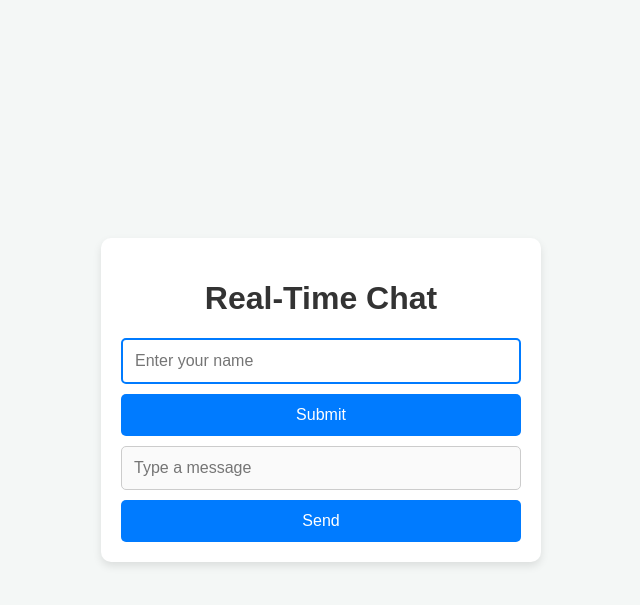
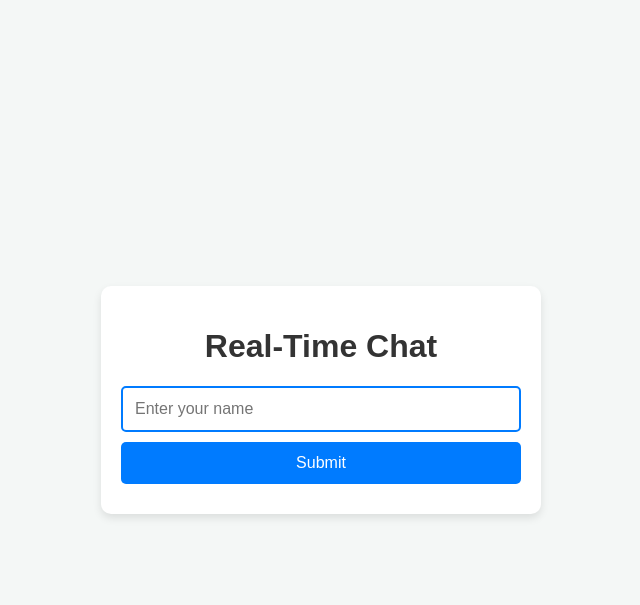
Before and after one commit to rib3ni/chatapppython, a Flask app: page / in a window 1280 px wide. Shown: the top 605 px of the page, without its empty margins (319-959 px from the left). Run offline with Flask 3, Linux system fonts and the light colour scheme; some libraries are stand-ins or nearby versions.

Commit message:
Hide message input and send button until username is submitted

```diff
--- a/static/styles.css
+++ b/static/styles.css
@@ -29,7 +29,7 @@ h1 {
     margin-bottom: 10px;
 }
 
-/* Hidden elements (used to hide chat area until username is entered) */
+/* Hidden elements */
 .hidden {
     display: none;
 }
--- a/templates/index.html
+++ b/templates/index.html
@@ -19,8 +19,12 @@
 
         <!-- Chat section, hidden initially -->
         <ul id="messages" class="hidden"></ul>
-        <input id="message" type="text" placeholder="Type a message" disabled>
-        <button id="sendBtn" disabled>Send</button>
+
+        <!-- Hidden message input and send button initially -->
+        <div id="chat-controls" class="hidden">
+            <input id="message" type="text" placeholder="Type a message">
+            <button id="sendBtn">Send</button>
+        </div>
     </div>
 
     <script>
@@ -34,16 +38,16 @@
             const submitNameBtn = document.getElementById('submit-name-btn');
             const usernameContainer = document.getElementById('username-container');
             const messagesContainer = document.getElementById('messages');
+            const chatControls = document.getElementById('chat-controls');
 
-            // Enable message input after username is entered
+            // Enable message input and show chat controls after username is entered
             submitNameBtn.addEventListener('click', () => {
                 username = usernameInput.value.trim();
                 if (username !== '') {
-                    // Hide username input and enable chat input
+                    // Hide username input and show chat input
                     usernameContainer.style.display = 'none';
                     messagesContainer.classList.remove('hidden');
-                    messageInput.disabled = false;
-                    sendBtn.disabled = false;
+                    chatControls.classList.remove('hidden');
                 } else {
                     alert('Please enter a valid name.');
                 }
```
